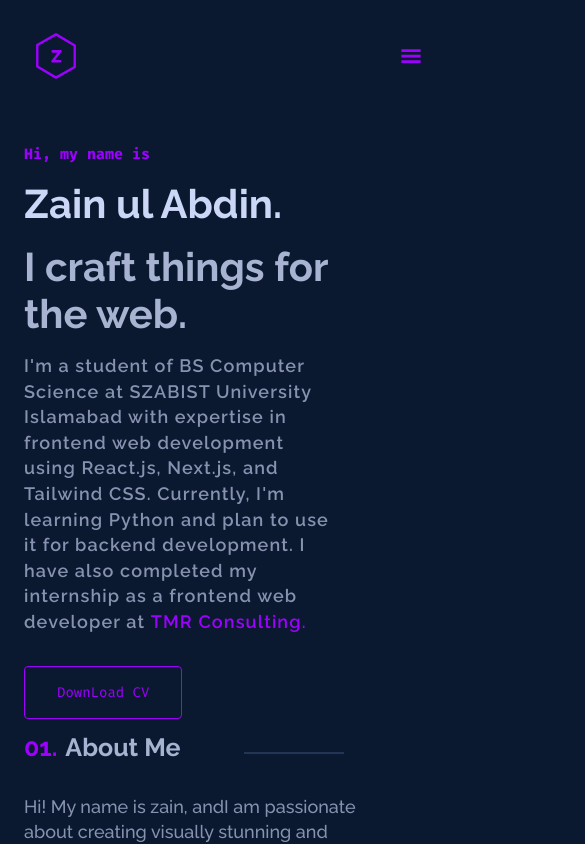
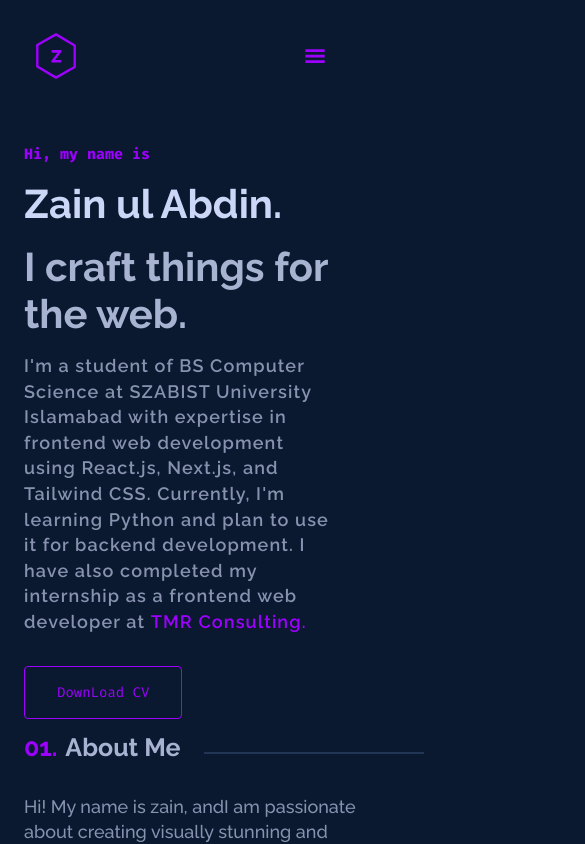
Before and after one commit to Ha789449/portfolio, a Next.js app: page / in a window 390 px wide. Shown: the top 844 px of the page, 585 px wide, since content can reach past the window. Built offline with nearby package versions, Linux system fonts and the light colour scheme.

Commit message:
Portfolio

```diff
--- a/src/pages/index.tsx
+++ b/src/pages/index.tsx
@@ -35,7 +35,7 @@ function Index() {
             <Hero />
             <About />
             <Experience />
-            <Projects />
+
             <Contact />
           </main>
           <Footer />
--- a/src/scss/sections/_about.scss
+++ b/src/scss/sections/_about.scss
@@ -25,7 +25,7 @@
         top: 20px;
         width: 300px;
         height: 2px;
-        margin-left: 220px;
+        margin-left: 480px;
         background-color: var(--lightest-navy);
       }
     }
@@ -210,7 +210,14 @@
     .title {
       h2 {
         &::after {
-          width: 100px;
+          content: "";
+          display: block;
+          position: absolute;
+          top: 20px;
+          width: 220px;
+          height: 2px;
+          margin-left: 180px;
+          background-color: var(--lightest-navy);
         }
       }
     }
@@ -241,7 +248,7 @@
     .title {
       h2 {
         &::after {
-          width: 100px;
+          width: 10px;
         }
       }
     }
--- a/src/scss/sections/_navbar.scss
+++ b/src/scss/sections/_navbar.scss
@@ -131,7 +131,7 @@ nav {
       .nav-responsive-toggle {
         display: flex;
         padding: 0 2rem;
-        margin: 0 0  0 18rem;
+        margin: 0 0  0 0rem;
 
       }
 
```
Also changed, not shown: src/scss/sections/_footer.scss (+4 -3 lines).
